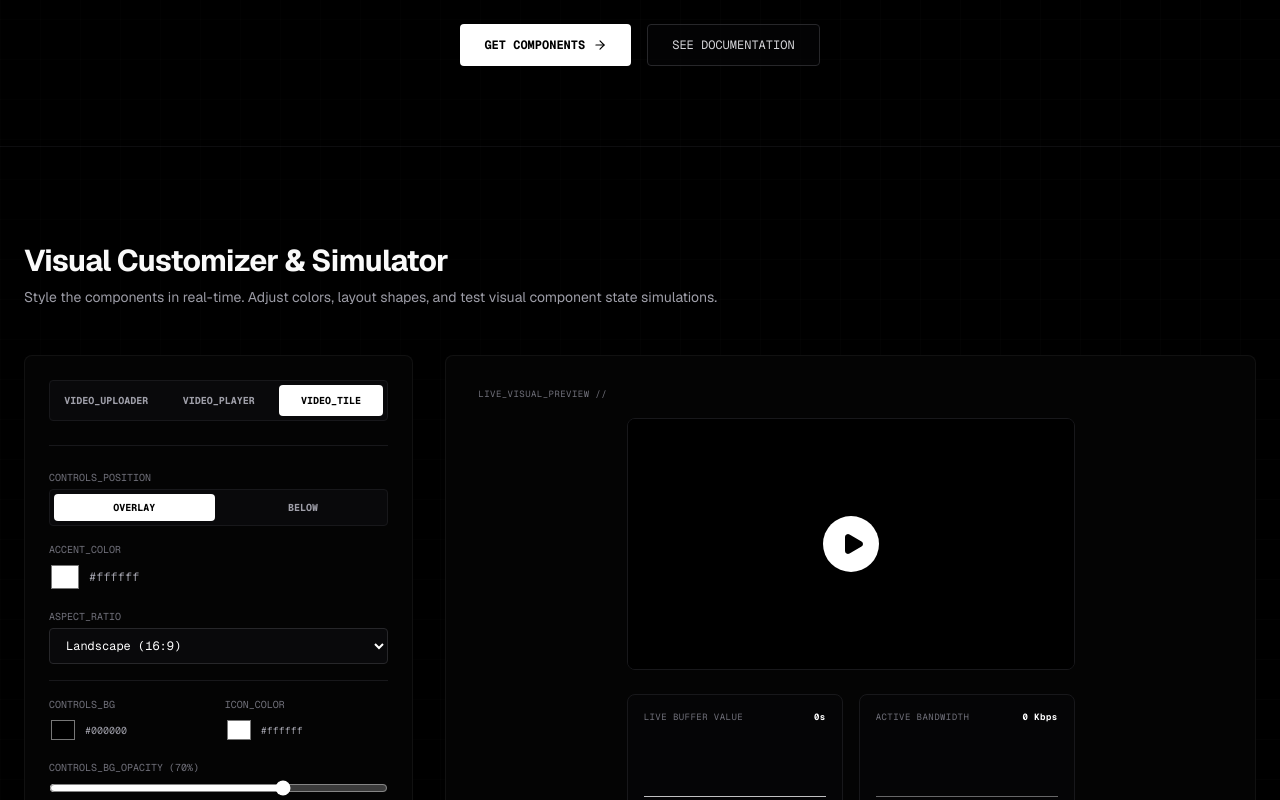
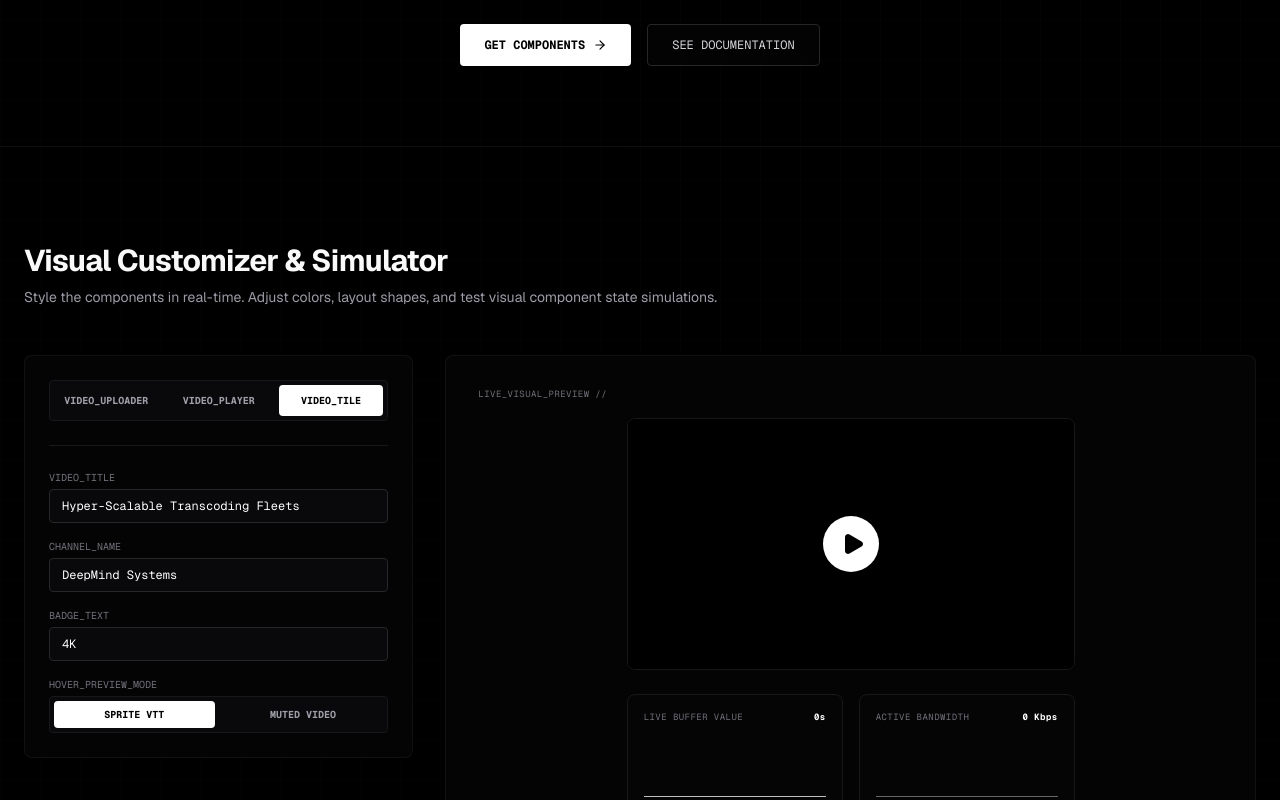
Before and after one commit to Ashutosh-Repos/Tessera, a Next.js app in the folder developer-portal/: page / in a window 1280 px wide. Both pictures are taken after a click on the button "VIDEO_TILE". Shown: the part 501-1301 px from the top of the page. Built offline with nearby package versions, Linux system fonts and the light colour scheme.

Commit message:
feat(developer-portal): complete VideoTile customizer controls and ternary panel rendering

```diff
--- a/developer-portal/src/app/page.tsx
+++ b/developer-portal/src/app/page.tsx
@@ -627,7 +627,7 @@ function App() {
                     />
                   </div>
                 </div>
-              ) : (
+              ) : selectedComp === "player" ? (
                 <div className="flex flex-col gap-4">
                   <div>
                     <label className="block font-mono text-[10px] text-zinc-500 mb-1">CONTROLS_POSITION</label>
@@ -764,6 +764,56 @@ function App() {
                       </button>
                     </div>
                   )}
+                </div>
+              ) : (
+                <div className="flex flex-col gap-4">
+                  <div>
+                    <label className="block font-mono text-[10px] text-zinc-500 mb-1">VIDEO_TITLE</label>
+                    <input
+                      type="text"
+                      value={tileTitle}
+                      onChange={(e) => setTileTitle(e.target.value)}
+                      className="w-full bg-zinc-950 border border-zinc-800 rounded px-3 py-2 text-xs font-mono text-white focus:outline-none focus:border-zinc-500 transition-colors"
+                    />
+                  </div>
+
+                  <div>
+                    <label className="block font-mono text-[10px] text-zinc-500 mb-1">CHANNEL_NAME</label>
+                    <input
+                      type="text"
+                      value={tileChannel}
+                      onChange={(e) => setTileChannel(e.target.value)}
+                      className="w-full bg-zinc-950 border border-zinc-800 rounded px-3 py-2 text-xs font-mono text-white focus:outline-none focus:border-zinc-500 transition-colors"
+                    />
+                  </div>
+
+                  <div>
+                    <label className="block font-mono text-[10px] text-zinc-500 mb-1">BADGE_TEXT</label>
+                    <input
+                      type="text"
+                      value={tileBadge}
+                      onChange={(e) => setTileBadge(e.target.value)}
+                      className="w-full bg-zinc-950 border border-zinc-800 rounded px-3 py-2 text-xs font-mono text-white focus:outline-none focus:border-zinc-500 transition-colors"
+                    />
+                  </div>
+
+                  <div>
+                    <label className="block font-mono text-[10px] text-zinc-500 mb-1">HOVER_PREVIEW_MODE</label>
+                    <div className="flex gap-2 p-1 bg-zinc-950 rounded border border-zinc-900">
+                      <button
+                        onClick={() => setTilePreviewMode("sprite")}
+                        className={`flex-1 py-1.5 font-mono text-[10px] font-bold rounded transition-colors ${tilePreviewMode === "sprite" ? "bg-white text-black" : "text-zinc-400 hover:text-white"}`}
+                      >
+                        SPRITE VTT
+                      </button>
+                      <button
+                        onClick={() => setTilePreviewMode("video")}
+                        className={`flex-1 py-1.5 font-mono text-[10px] font-bold rounded transition-colors ${tilePreviewMode === "video" ? "bg-white text-black" : "text-zinc-400 hover:text-white"}`}
+                      >
+                        MUTED VIDEO
+                      </button>
+                    </div>
+                  </div>
                 </div>
               )}
             </div>
@@ -1154,7 +1204,7 @@ function App() {
                 <div className="flex items-center gap-2">
                   <Terminal className="w-4 h-4 text-zinc-400" />
                   <span className="font-mono text-xs text-zinc-400">
-                    {selectedComp === "uploader" ? "VideoUploader.tsx" : "VideoPlayer.tsx"}
+                    {selectedComp === "uploader" ? "VideoUploader.tsx" : selectedComp === "player" ? "VideoPlayer.tsx" : "VideoTile.tsx"}
                   </span>
                 </div>
                 <button
```
